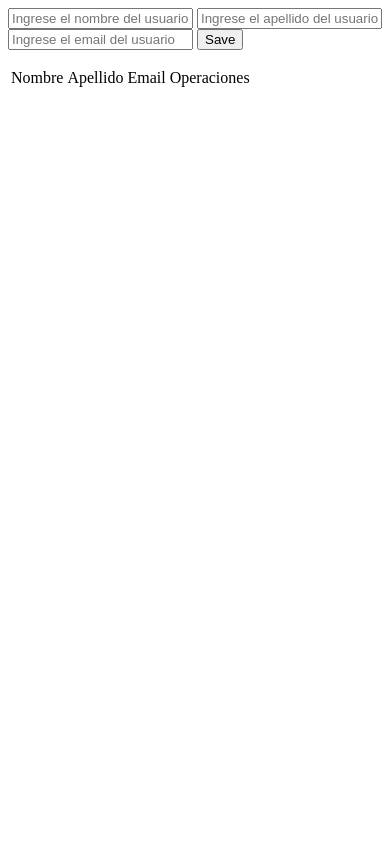
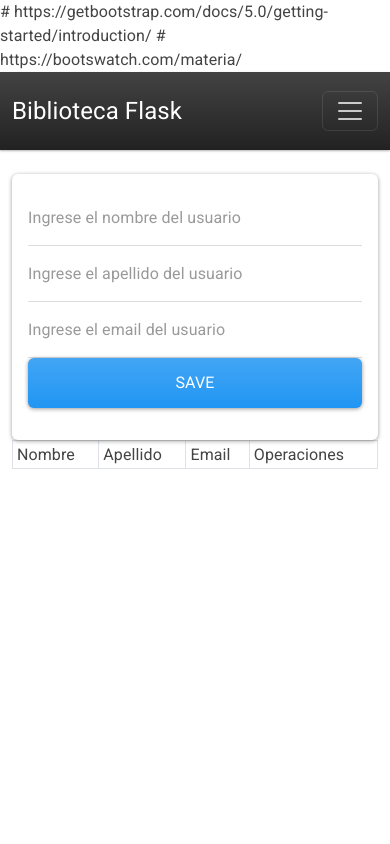
Before and after one commit to Arroll20005/Biblioteca-Flask, a Flask app: page / in a window 390 px wide. Run offline with Flask 3, Linux system fonts and the light colour scheme; data that the repository does not hold is empty; some libraries are stand-ins or nearby versions.

Commit message:
Implementaciones: Creacion de layout para mejor manejo de bootstrap (5.0) Navbar para usuarios, autores, libros, ejemplares y prestamos Creacion de main.js para evento de eliminar Estilos con bootswatch Materia

```diff
--- a/App.py
+++ b/App.py
@@ -24,21 +24,24 @@ def index():
 @app.route('/add_usuario', methods=['POST'])
 def add_usuario():
     if request.method == 'POST':
-        nombre = request.form['nombre']
-        apellido = request.form['apellido']
-        email = request.form['email']
+        nombre = request.form['nombre'].strip()
+        apellido = request.form['apellido'].strip()
+        email = request.form['email'].strip()
+        if not nombre or not apellido or not email:
+            flash('Todos los campos son obligatorios')
+            return redirect(url_for('index'))
+
         cur = mysql.connection.cursor()
         cur.execute('insert into usuario (nombre, apellido, email) values (%s, %s, %s)', (nombre, apellido, email))
         mysql.connection.commit()
         flash('Usuario agregado correctamente')
-
 
         return redirect(url_for('index'))
 
 @app.route('/edit/<id>')
 def get_usuario(id):
     cur = mysql.connection.cursor()
-    cur.execute('select * from usuario where usuario_id = %s', (id))
+    cur.execute('select * from usuario where usuario_id = %s', (id,))
     data = cur.fetchall()
 
     return render_template('edit-usuario.html', usuario = data[0])
@@ -46,9 +49,12 @@ def get_usuario(id):
 @app.route('/update/<id>', methods = ['POST'])
 def update_usuario(id):
     if request.method == 'POST':
-        nombre = request.form['nombre']
-        apellido = request.form['apellido']
-        email = request.form['email']
+        nombre = request.form['nombre'].strip()
+        apellido = request.form['apellido'].strip()
+        email = request.form['email'].strip()
+        if not nombre or not apellido or not email:
+            flash('Todos los campos son obligatorios')
+            return redirect(url_for('index'))
 
         cur = mysql.connection.cursor()
         cur.execute("""
@@ -67,37 +73,11 @@ def update_usuario(id):
 @app.route('/delete/<string:id>')
 def delete_usuario(id):
     cur = mysql.connection.cursor()
-    cur.execute('delete from usuario where usuario_id = {0}'.format(id))
+    cur.execute('delete from usuario where usuario_id = %s', (id,))
     mysql.connection.commit()
     flash('Usuario eliminado correctamente')
     return redirect(url_for('index'))
 
-"""
-
-@app.route('/update-autor')
-def add_book():
-    return 'book'
-
-@app.route('/delete-autor')
-def add_book():
-    return 'book'
-
-
-
-
-@app.route('/add-book')
-def add_book():
-    return 'book'
-
-@app.route('/update-book')
-def add_book():
-    return 'book'
-
-@app.route('/delete-book')
-def add_book():
-    return 'book'
-"""
-
 
 if __name__ == '__main__':
     app.run(port = 3000, debug= True)
--- /dev/null
+++ b/static/js/main.js
@@ -0,0 +1,13 @@
+
+const btnDelete = document.querySelectorAll('.btn-delete')
+
+if (btnDelete){
+    const btnArray = Array.from(btnDelete);
+    btnArray.forEach((btn) =>{
+        btn.addEventListener('click', (e) =>{
+            if (!confirm('Estas seguro de querer eliminar?')){
+                e.preventDefault();
+            }
+        });
+    });
+}
--- a/templates/index.html
+++ b/templates/index.html
@@ -1,22 +1,45 @@
-
+{% extends 'layout.html' %}
+{% block body %}
+<div class="row">
+    <div class="col-md-5">
         {% with messages = get_flashed_messages() %}
         {% if messages %}
         {% for message in messages %}
-    <p>{{message}} </p>
+        <div class="alert alert-dismissible alert-success">
+            <button type="button" class="btn-close" data-bs-dismiss="alert"></button>
+            {{message}}
+            <font dir="auto" style="vertical-align: inherit;">
+                <font dir="auto" style="vertical-align: inherit;"> .
+                </font>
+            </font>
+        </div>
         {% endfor %}
         {% endif %}
         {% endwith %}
-
-<form action="/add_usuario" method="POST" >
-    <input type="text" name="nombre" placeholder="Ingrese el nombre del usuario"> </input>
-    <input type="text" name="apellido" placeholder="Ingrese el apellido del usuario"> </input>
-    <input type="text" name="email" placeholder="Ingrese el email del usuario"> </input>
-    <button type="submit">
+        <div class="card card-body">
+            <form action="/add_usuario" method="POST">
+                <div class="form-group">
+                    <input type="text" name="nombre" required placeholder="Ingrese el nombre del usuario"
+                        class="form-control"></input>
+                </div>
+                <div class="form-group">
+                    <input type="text" name="apellido" required placeholder="Ingrese el apellido del usuario"
+                        class="form-control"> </input>
+                </div>
+                <div class="form-group">
+                    <input type="text" name="email" required placeholder="Ingrese el email del usuario"
+                        class="form-control"></input>
+                </div>
+                <div class="form-group text-center">
+                    <button type="submit" class="btn btn-primary w-100">
                         Save
                     </button>
+                </div>
             </form>
-
-<table>
+        </div>
+    </div>
+    <div class="col-md-7">
+        <table class="table table-striped table-bordered bg-white table-sm">
             <thead>
                 <tr>
                     <td>Nombre</td>
@@ -33,8 +56,8 @@
                     <td> {{user.2}} </td>
                     <td> {{user.3}} </td>
                     <td>
-                <a href="/edit/{{ user.0 }}"> Editar</a>
-                <a href="/delete/{{ user.0 }}"> Eliminar</a>
+                        <a href="/edit/{{ user.0 }}" class="btn btn-secondary"> Editar</a>
+                        <a href="/delete/{{ user.0 }}" class="btn btn-danger btn-delete"> Eliminar</a>
 
                     </td>
 
@@ -42,3 +65,7 @@
                 {% endfor %}
             </tbody>
         </table>
+    </div>
+</div>
+
+{% endblock %}
--- /dev/null
+++ b/templates/layout.html
@@ -0,0 +1,60 @@
+# https://getbootstrap.com/docs/5.0/getting-started/introduction/
+# https://bootswatch.com/materia/
+
+<!DOCTYPE html>
+<html lang="en">
+
+<head>
+    <meta charset="UTF-8">
+    <meta name="viewport" content="width=device-width, initial-scale=1.0">
+    <title>Flask App</title>
+    <link rel="stylesheet" href="https://bootswatch.com/5/materia/bootstrap.min.css">
+
+</head>
+
+<body>
+
+    <nav class="navbar navbar-expand-lg navbar-dark bg-dark ">
+        <div class="container-fluid">
+            <a class="navbar-brand" href="/">Biblioteca Flask</a>
+            <button class="navbar-toggler" type="button" data-bs-toggle="collapse" data-bs-target="#navbarNav"
+                aria-controls="navbarNav" aria-expanded="false" aria-label="Toggle navigation">
+                <span class="navbar-toggler-icon"></span>
+            </button>
+            <div class="collapse navbar-collapse" id="navbarNav">
+                <ul class="navbar-nav">
+                    <li class="nav-item">
+                        <a class="nav-link active" aria-current="page" href="/">Usuarios</a>
+                    </li>
+                    <li class="nav-item">
+                        <a class="nav-link active" aria-current="page" href="/">Autores</a>
+                    </li>
+                    <li class="nav-item">
+                        <a class="nav-link active" aria-current="page" href="/">Libros</a>
+                    </li>
+                    <li class="nav-item">
+                        <a class="nav-link active" aria-current="page" href="/">Ejemplares</a>
+                    </li>
+                    <li class="nav-item">
+                        <a class="nav-link active" aria-current="page" href="/">Prestamos</a>
+                    </li>
+                </ul>
+            </div>
+        </div>
+    </nav>
+    <div class="container pt-4">
+        {% block body %}
+        {% endblock %}
+    </div>
+
+    <script src="https://cdn.jsdelivr.net/npm/@popperjs/core@2.9.2/dist/umd/popper.min.js"
+        integrity="sha384-IQsoLXl5PILFhosVNubq5LC7Qb9DXgDA9i+tQ8Zj3iwWAwPtgFTxbJ8NT4GN1R8p"
+        crossorigin="anonymous"></script>
+    <script src="https://cdn.jsdelivr.net/npm/bootstrap@5.0.2/dist/js/bootstrap.min.js"
+        integrity="sha384-cVKIPhGWiC2Al4u+LWgxfKTRIcfu0JTxR+EQDz/bgldoEyl4H0zUF0QKbrJ0EcQF"
+        crossorigin="anonymous"></script>
+    <script src="{{url_for('static', filename='js/main.js')}}">
+    </script>
+</body>
+
+</html>
```
Also changed, not shown: templates/edit-usuario.html (+28 -8 lines). Lines whose indentation alone changed are shown as unchanged.
